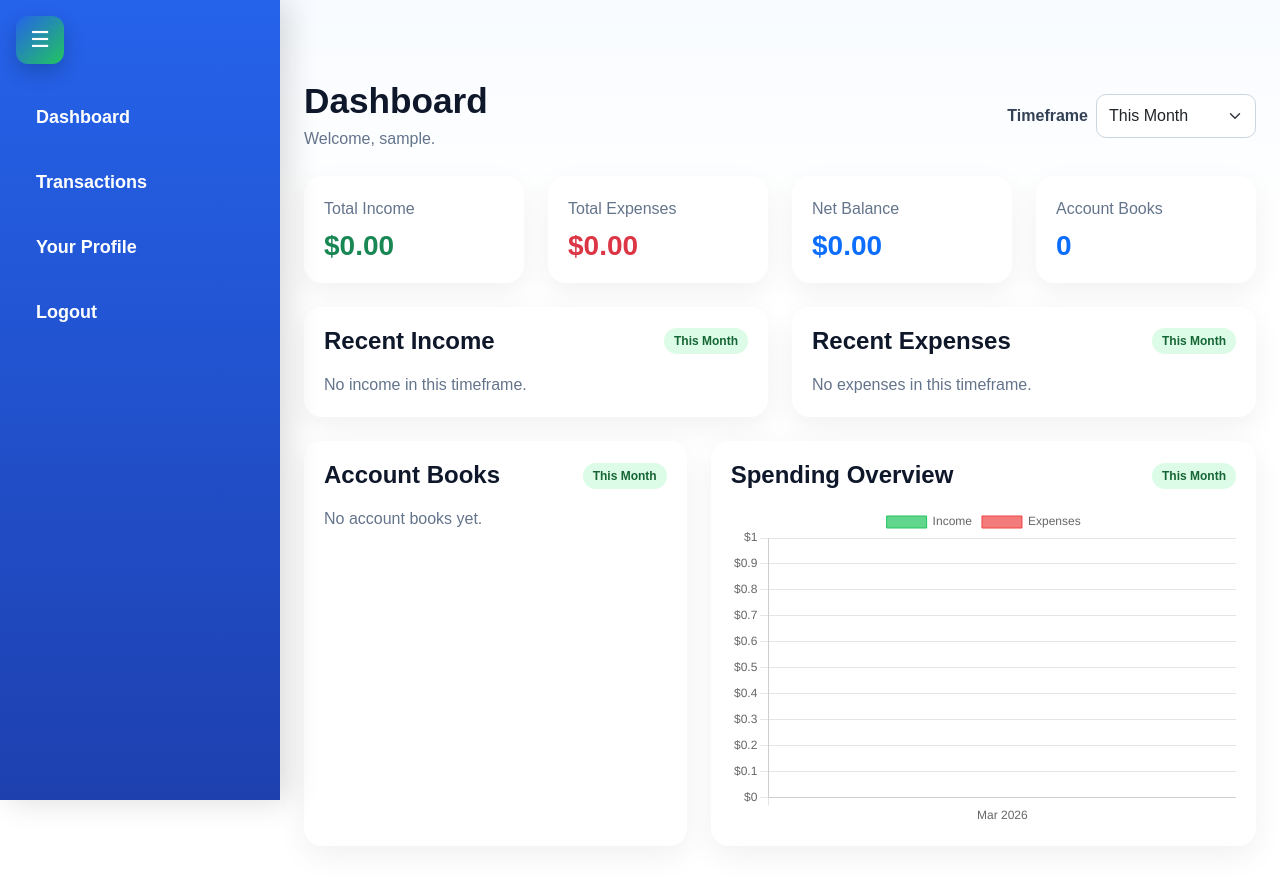
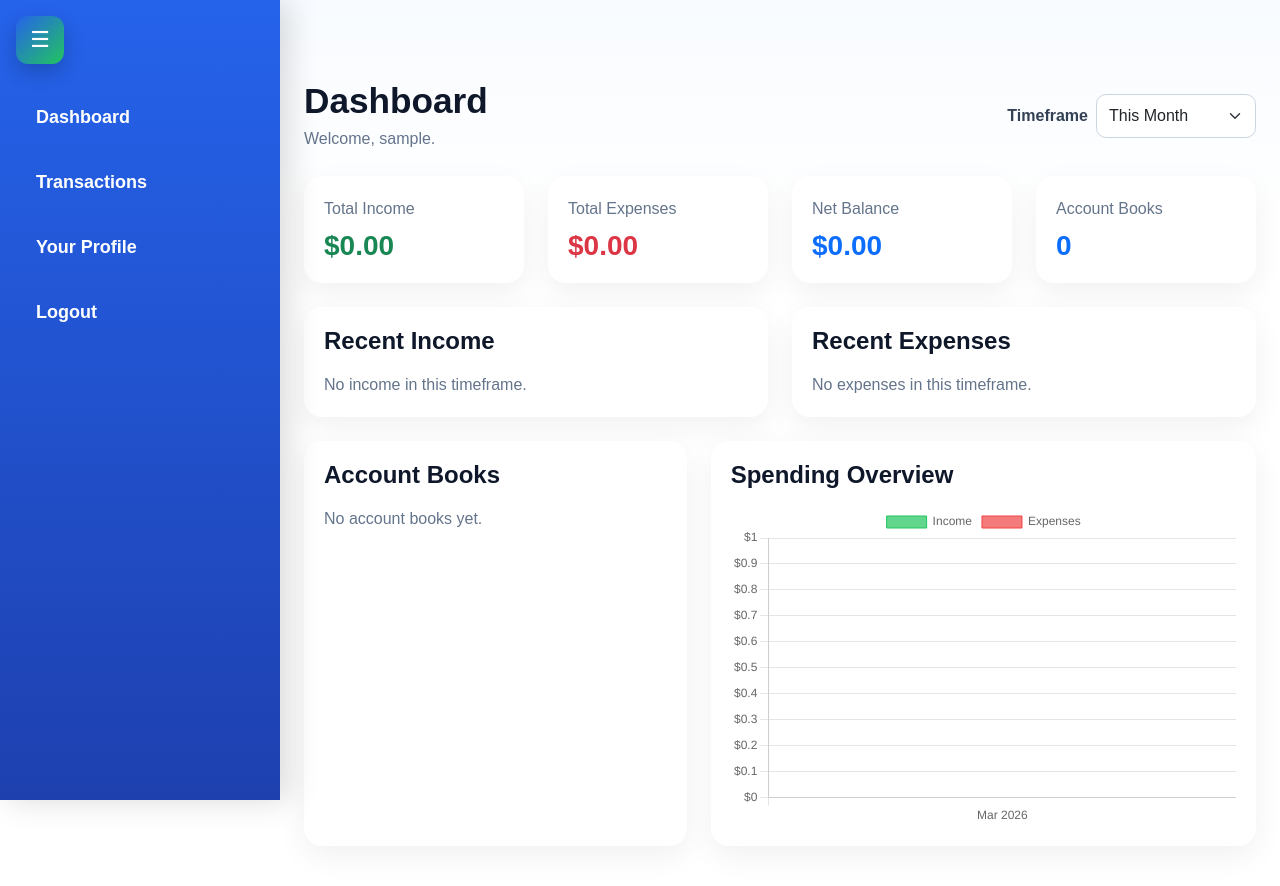
Before and after one commit to Hualin120/CSC-400-Project, a Flask app: page /dashboard in a window 1280 px wide. Run offline with Flask 3, Linux system fonts and the light colour scheme; the visitor is signed in with stand-in values (Sample User, id 1).

Commit message:
Deleted green labels on the dashboard.

```diff
--- a/templates/dashboard.html
+++ b/templates/dashboard.html
@@ -66,7 +66,6 @@
         <div class="app-card h-100">
             <div class="d-flex justify-content-between align-items-center mb-3">
                 <h4 class="mb-0">Recent Income</h4>
-                <span class="green-badge">{{ timeframe_label }}</span>
             </div>
 
             {% if recent_income %}
@@ -94,7 +93,6 @@
         <div class="app-card h-100">
             <div class="d-flex justify-content-between align-items-center mb-3">
                 <h4 class="mb-0">Recent Expenses</h4>
-                <span class="green-badge">{{ timeframe_label }}</span>
             </div>
 
             {% if recent_expenses %}
@@ -124,7 +122,6 @@
         <div class="app-card h-100">
             <div class="d-flex justify-content-between align-items-center mb-3">
                 <h4 class="mb-0">Account Books</h4>
-                <span class="green-badge">{{ timeframe_label }}</span>
             </div>
 
             {% if account_books_overview %}
@@ -166,7 +163,6 @@
         <div class="app-card h-100">
             <div class="d-flex justify-content-between align-items-center mb-3">
                 <h4 class="mb-0">Spending Overview</h4>
-                <span class="green-badge">{{ timeframe_label }}</span>
             </div>
 
             <div style="height: 320px;">
```
